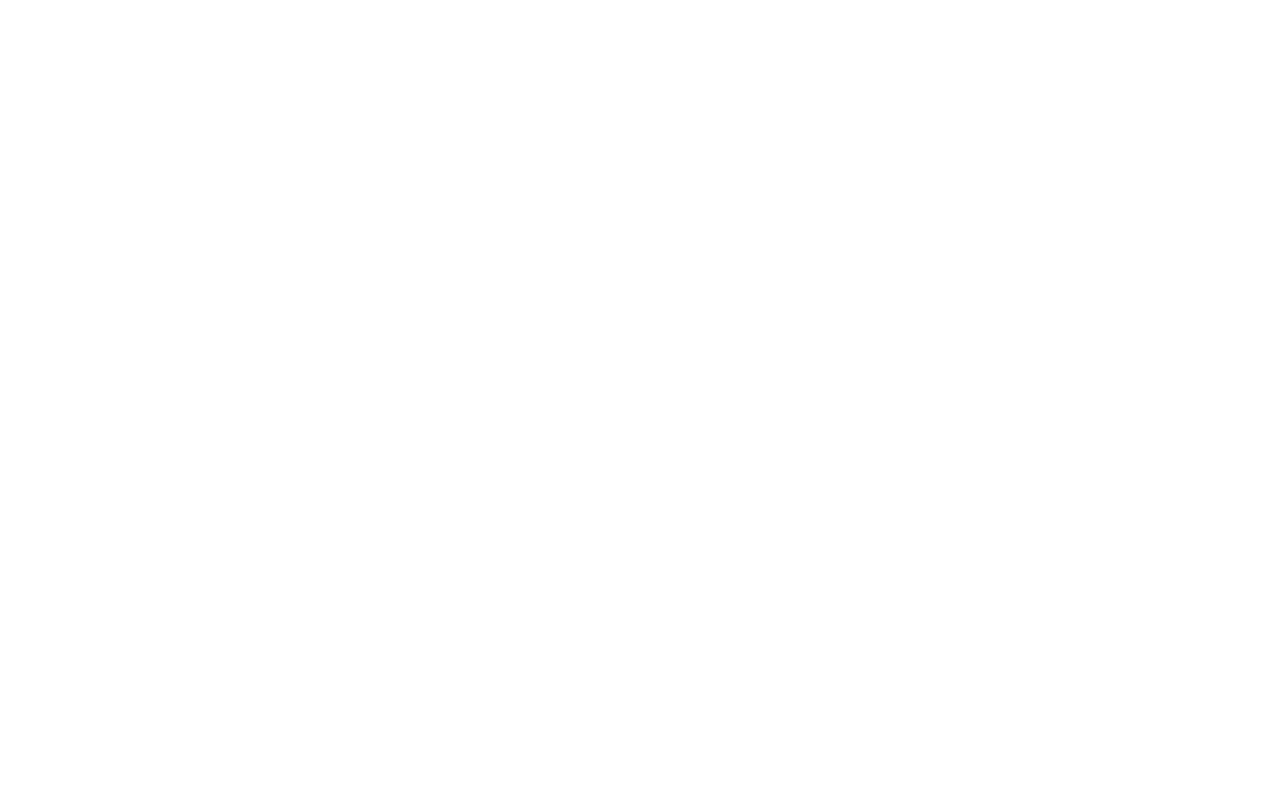
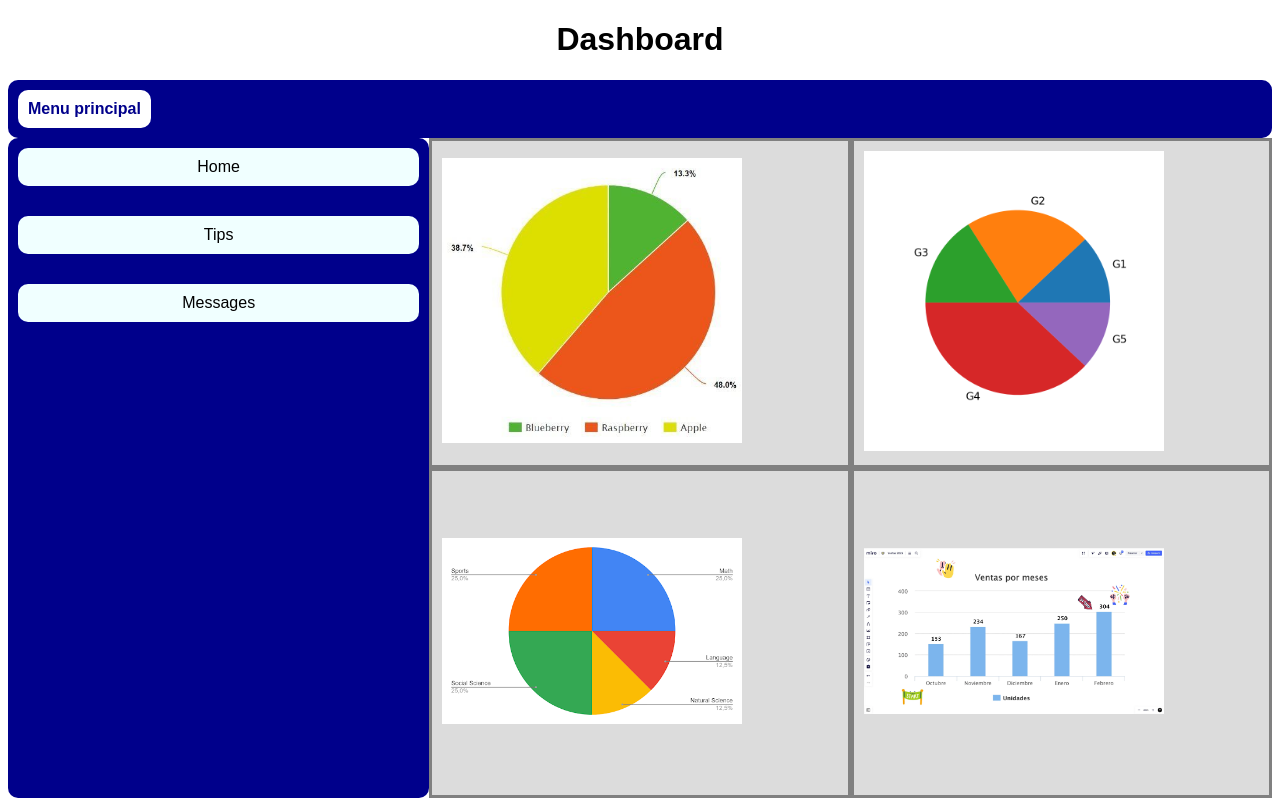
Before and after one commit to Jhona1250/LaboratoriosIDWEB, a plain HTML site: page laboratorio09/dashboard.html in a window 1280 px wide. Drawn offline with Linux system fonts and the light colour scheme.

Commit message:
laboratorio09

```diff
--- /dev/null
+++ b/laboratorio09/dashboard.css
@@ -0,0 +1,33 @@
+.imagenesGrid{
+    display: grid;
+    grid-template-columns: 1fr 2fr;
+    grid-template-rows: 1fr;
+}
+.sidebar{
+    display: flex;
+    flex-direction: column;
+    gap: 10px;
+    text-align: center;
+    background-color: darkblue;
+    border-radius: 10px;
+}
+.flexelement{
+    background-color: azure;
+    border-radius: 10px;
+    margin: 10px;
+    padding: 10px;
+}
+.gridcontent{
+    display: grid;
+    grid-template-columns: 1fr 1fr;
+    grid-template-rows: 1fr 1fr;
+}
+.gridelement{
+    padding: 10px;
+    border: solid gray;
+    background-color: gainsboro;
+    align-content: center;
+}
+img{
+    width: 300px;
+}
--- a/laboratorio09/dashboard.html
+++ b/laboratorio09/dashboard.html
@@ -0,0 +1,47 @@
+<!DOCTYPE html>
+<html lang="en">
+<head>
+    <meta charset="UTF-8">
+    <meta name="viewport" content="width=device-width, initial-scale=1.0">
+    <link href="dashboard.css" rel="stylesheet">
+    <link href="styles.css" rel="stylesheet">
+    <title>Dashboard</title>
+</head>
+<body>
+    <header>
+        <h1>Dashboard</h1>
+        <nav>
+            <div class="ElementoNavegacion">
+                <a href="index.html">Menu principal</a>
+            </div>
+        </nav>
+    </header>
+    <main class="imagenesGrid">
+        <aside class="sidebar">
+            <div class="flexelement">
+                Home
+            </div>
+            <div class="flexelement">
+                Tips
+            </div>
+            <div class="flexelement">
+                Messages
+            </div>
+        </aside>
+        <section class="gridcontent">
+            <div class="gridelement">
+                <img src="Imagenes/grafico1.jpg">
+            </div>
+            <div class="gridelement">
+                <img src="Imagenes/grafico3.png">
+            </div>
+            <div class="gridelement">
+                <img src="Imagenes/Grafico2.png">
+            </div>
+            <div class="gridelement">
+                <img src="Imagenes/grafico4.webp">
+            </div>
+        </section>
+    </main>
+</body>
+</html>
--- /dev/null
+++ b/laboratorio09/imagenes.css
@@ -0,0 +1,12 @@
+.imagenesGrid{
+    display: grid;
+    grid-template-columns: 1fr 1fr 1fr;
+    grid-template-rows: 1fr 1fr 1fr;
+    justify-content: center;
+}
+.elementoGrid{
+    padding: 10px;
+    border: solid gray;
+    background-color: gainsboro;
+    align-content: center;
+}
--- a/laboratorio09/styles.css
+++ b/laboratorio09/styles.css
@@ -1,13 +1,25 @@
 body{
     font-family: sans-serif;
 }
-header {
+nav {
     display: flex;
     padding: 10px;
-    background-color: rgba(0, 0, 107, 0.651);
+    background-color: darkblue;
     color:white;
     align-items: center;
     align-content: center;
+    justify-content: space-between;
+    border-radius: 10px;
+}
+.ElementoNavegacion{
+    background-color: white;
+    padding: 10px;
+    border-radius: 10px;
+}
+a{
+    font-weight: bold;
+    color:darkblue;
+    text-decoration: none;
 }
 header > *{
     flex:content;
```
Also changed, not shown: laboratorio09/boxmodel.css (+6 -14 lines), laboratorio09/boxmodel.html (+2 -7 lines), laboratorio09/gridflex.css (added, +18 -0 lines), laboratorio09/gridflex.html (+40 -0 lines), laboratorio09/imagenes.html (+37 -0 lines), laboratorio09/index.html (+5 -7 lines), laboratorio09/Imagenes/Grafico2.png (added), laboratorio09/Imagenes/grafico1.jpg (added), laboratorio09/Imagenes/grafico3.png (added), laboratorio09/Imagenes/grafico4.webp (added), laboratorio09/Imagenes/images (1).jfif (added), laboratorio09/Imagenes/images (2).jfif (added), laboratorio09/Imagenes/images (3).jfif (added), laboratorio09/Imagenes/images (4).jfif (added), 1 more files.
